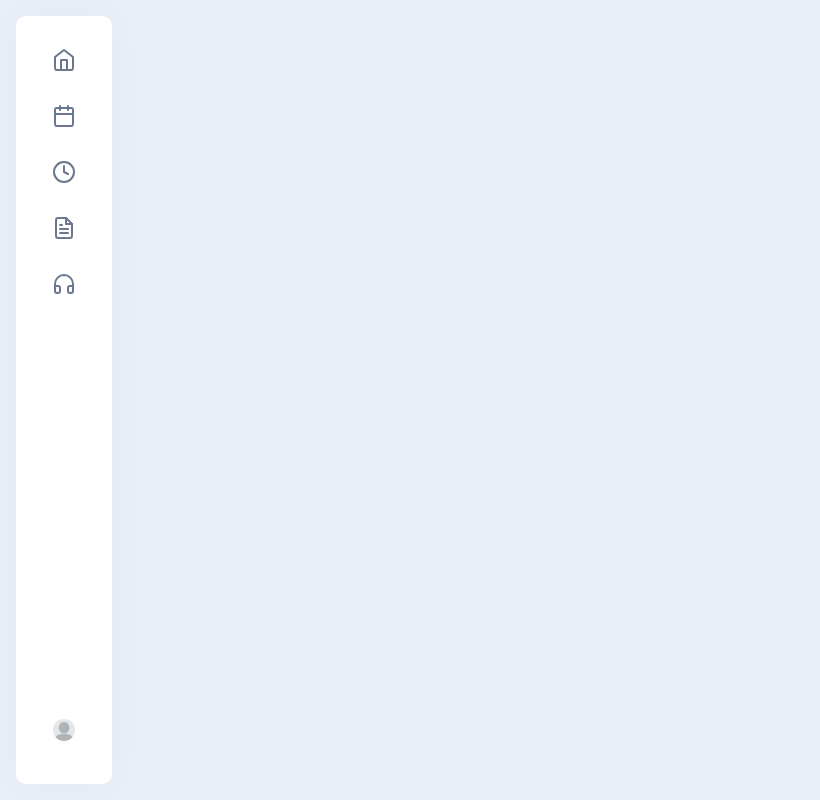
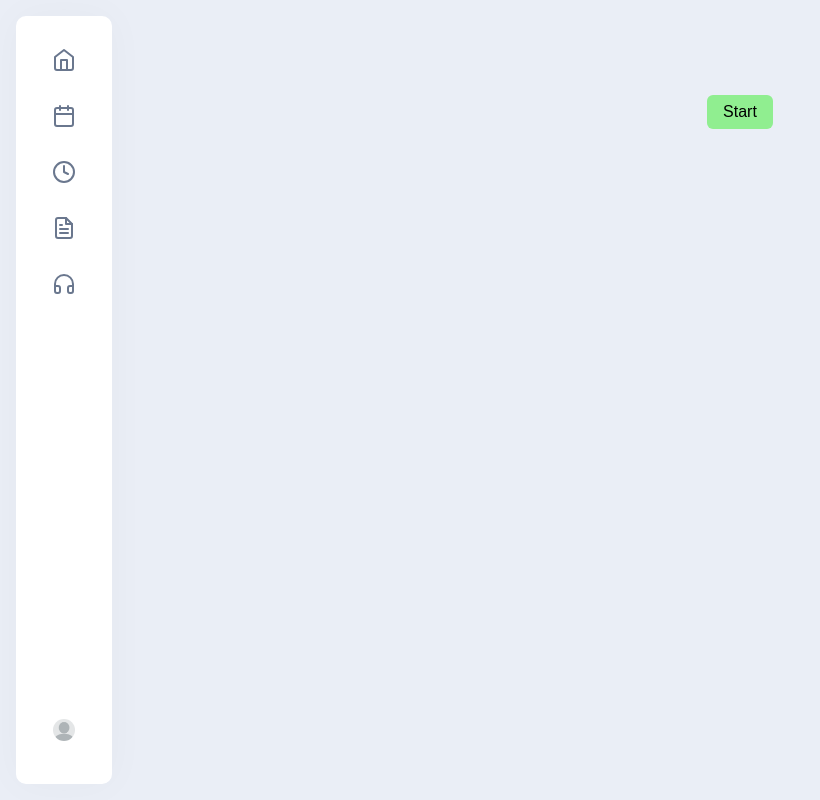
Before and after one commit to kazaction/Group_3_Here_I_Am, a React (Create React App) app in the folder here_i_am/: page /minigame in a window 1280 px wide. Shown: the whole page, without its empty margins (0-820 px from the left). Built offline with nearby package versions, Linux system fonts and the light colour scheme.

Commit message:
Added minigame tab

```diff
--- a/here_i_am/src/App.js
+++ b/here_i_am/src/App.js
@@ -5,7 +5,7 @@ import { BrowserRouter as Router, Routes, Route } from 'react-router-dom';
 import Navbar from './components/navbar';
 import Schedule from './components/schedule';
 import Profile from './components/profile';
-import startMiniGame from "./components/minigame";
+import StartMiniGame from "./components/minigame";
 
 
 
@@ -19,7 +19,7 @@ function App() {
           <Route path="/" element={<h1>Welcome to Here I Am</h1>} />
           <Route path="/schedule" element={<Schedule />} />
           <Route path="/profile" element={<Profile />} />
-          <Route path="/minigame" element={<startMiniGame />} />
+          <Route path="/minigame" element={<StartMiniGame />} />
           {/* Add more routes like: */}
           {/* <Route path="/history" element={<History />} /> */}
           {/* <Route path="/cv" element={<CVGeneration />} /> */}
--- a/here_i_am/src/components/minigame.jsx
+++ b/here_i_am/src/components/minigame.jsx
@@ -3,7 +3,7 @@ import { Link } from "react-router-dom";
 import "../css/minigame.css";
 
 
-const startMiniGame = () => {
+const StartMiniGame = () => {
     return(
         <div>
           <button onClick={() => alert('Button clicked!')}>
@@ -13,4 +13,4 @@ const startMiniGame = () => {
     );
 }
 
-export default startMiniGame;
+export default StartMiniGame;
```
Also changed, not shown: 1 other file (tests, documents, lock files or other folders).
